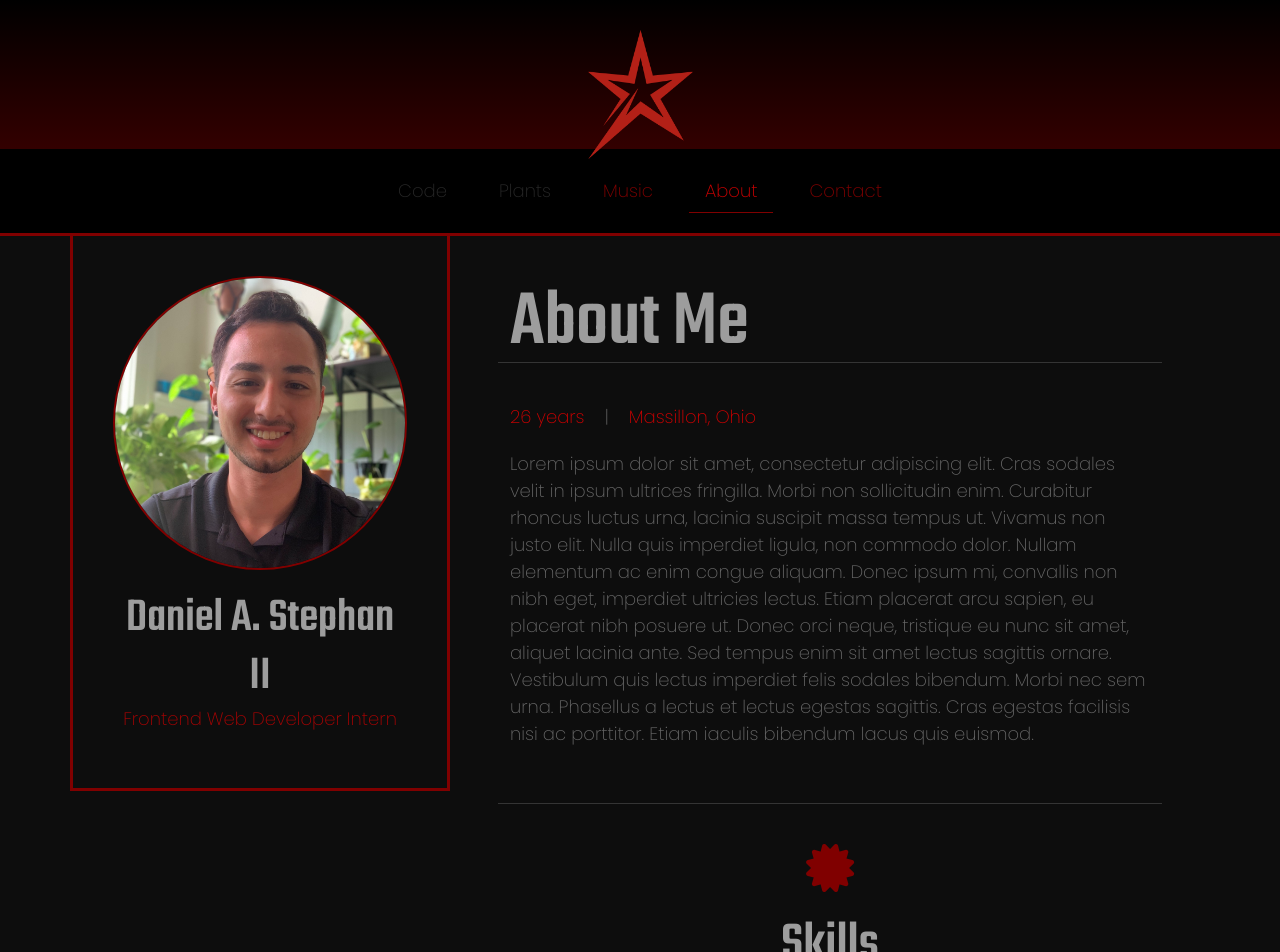
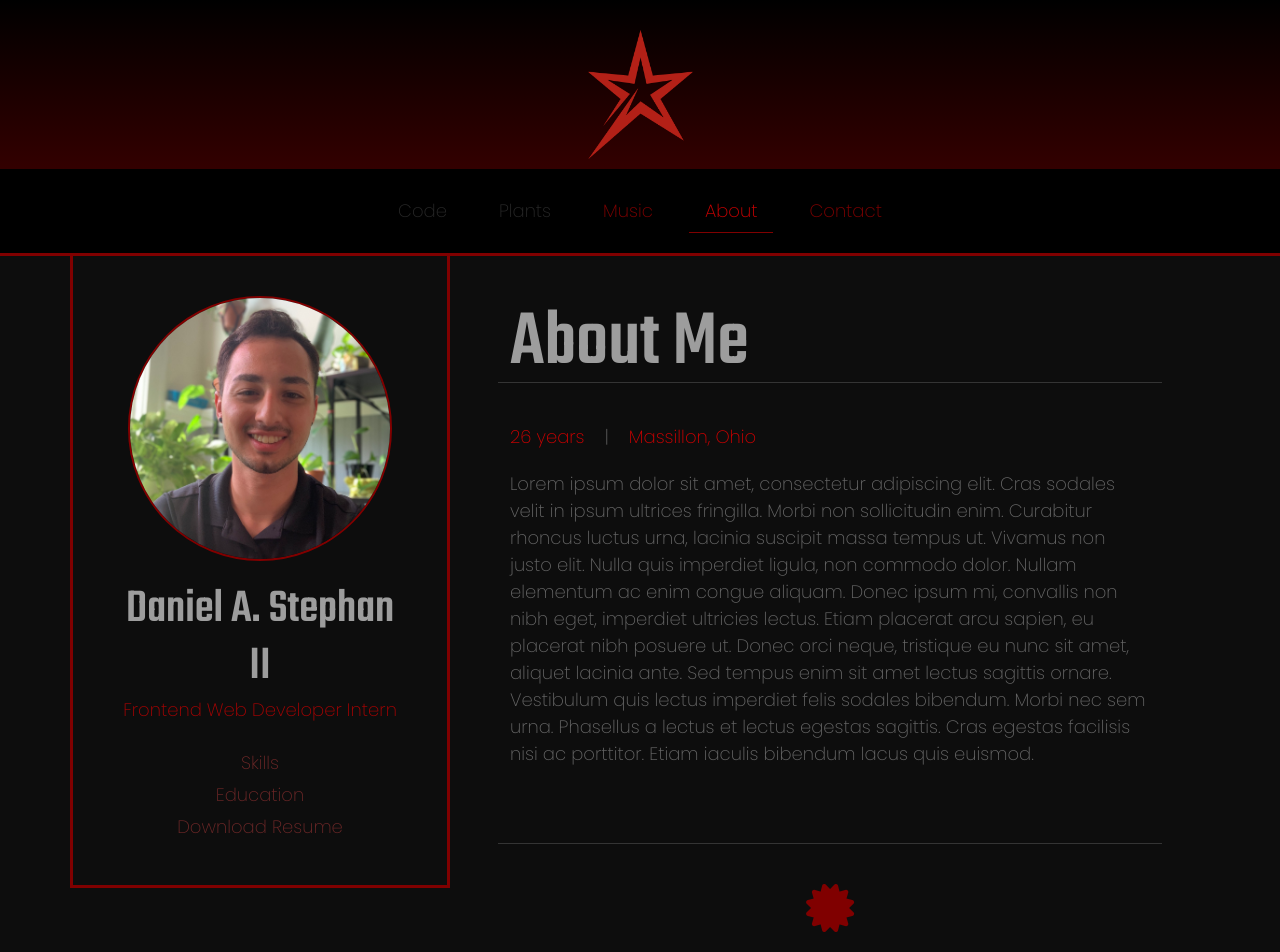
Before and after one commit to dstepha3/DanielOnline, a Vue app: page /about in a window 1280 px wide. Shown: the top 952 px of the page. Built offline with nearby package versions, Linux system fonts and the light colour scheme.

Commit message:
+ updates

```diff
--- a/src/assets/font.css
+++ b/src/assets/font.css
@@ -31,7 +31,7 @@ h7 {
     font-size: 24px !important;
     line-height: 1;
 }
-p, ul{
+p, ul, a{
     font-size: 18px !important;
     font-family: var(--text);
     margin: 0 0 20px;
--- a/src/assets/style.css
+++ b/src/assets/style.css
@@ -35,6 +35,13 @@
 
   .coming-soon {
     color: var(--theme-black);
+  }
+
+  .fade-enter-active, .fade-leave-active {
+    transition: opacity .5s;
+  }
+  .fade-enter, .fade-leave-to /* .fade-leave-active below version 2.1.8 */ {
+    opacity: 0;
   }
 
   #body {
@@ -122,7 +129,7 @@
   }
 
   #about-body .sidebar img {
-    width: 100%;
+    width: 90%;
     object-fit: cover;
     border-radius: 50%;
     border: 2px solid var(--theme-primary-dark);
@@ -141,6 +148,25 @@
     margin-bottom: 40px;
     border-bottom: 1px solid var(--theme-black);
     display: inline-block;
+  }
+
+  #about-body .jump-section {
+    margin-top: 10px;
+  }
+
+  #about-body .jump-section p,
+  #about-body .jump-section a {
+    margin-bottom: 5px;
+    padding: 0;
+    color: var(--theme-warning-dark);
+    font-family: var(--text);
+  }
+
+  #about-body .jump-section p:hover,
+  #about-body .jump-section a:hover {
+    cursor: pointer;
+    color: var(--theme-primary-light);
+    font-weight: 500;
   }
 
   #about-body .job-title {
--- a/src/components/NavBar.vue
+++ b/src/components/NavBar.vue
@@ -1,7 +1,7 @@
 <template lang="html">
 <div id="navbar">
 
-    <div class="top-banner" v-if="display">
+    <div class="top-banner">
         <router-link to="/"><img src="@/assets/images/star-logo.png" width="105"></router-link>
     </div>
 
@@ -41,13 +41,7 @@
 <script>
 
 export default {
-    name: "nav-bar",
-    props : {
-        display: {
-            type: Boolean,
-            default: true
-        }
-    }
+    name: "nav-bar"
 }
 
 </script>
--- a/src/router/index.js
+++ b/src/router/index.js
@@ -58,7 +58,7 @@ const routes = [
         }
     },
     {
-        path: "/thank-you",
+        path: "/contact/thank-you",
         name: "ContactThankYou",
         component: ContactThankYou,
         meta: {
--- a/src/views/About.vue
+++ b/src/views/About.vue
@@ -7,7 +7,13 @@
                     <img src="@/assets/images/About/headshot-aug21.jpg">
                     <h3>Daniel A. Stephan II</h3>
                     <p class="job-title">Frontend Web Developer Intern</p>
+                    <nav class="jump-section">
+                        <p @click="scrollToElement($refs.skills)">Skills</p>
+                        <p @click="scrollToElement($refs.education)">Education</p>
+                        <p><span @click="downloadResume">Download Resume</span></p>
+                    </nav>
                 </div>
+
                 <div class="content col-8">
                     <div class="row about">
                         <h1>About Me</h1>
@@ -15,6 +21,7 @@
                         <div class="section">
                             <p> Lorem ipsum dolor sit amet, consectetur adipiscing elit. Cras sodales velit in ipsum ultrices fringilla. Morbi non sollicitudin enim. Curabitur rhoncus luctus urna, lacinia suscipit massa tempus ut. Vivamus non justo elit. Nulla quis imperdiet ligula, non commodo dolor. Nullam elementum ac enim congue aliquam. Donec ipsum mi, convallis non nibh eget, imperdiet ultricies lectus. Etiam placerat arcu sapien, eu placerat nibh posuere ut. Donec orci neque, tristique eu nunc sit amet, aliquet lacinia ante. Sed tempus enim sit amet lectus sagittis ornare. Vestibulum quis lectus imperdiet felis sodales bibendum. Morbi nec sem urna. Phasellus a lectus et lectus egestas sagittis. Cras egestas facilisis nisi ac porttitor. Etiam iaculis bibendum lacus quis euismod.</p>
                         </div>
+                        <a ref="skills"></a> <!-- ref placed her so renders properly -->
                     </div>
                     <div class="row skills">
                         <div class="heading">
@@ -48,6 +55,7 @@
                                 <p>mySQL</p>
                             </div>
                         </div>
+                        <a ref="education"></a> <!-- ref placed her so renders properly -->
                     </div>
                     <div class="row education">
                         <div class="heading education">
@@ -118,11 +126,9 @@
 
                                 <div class="align-center" style="flex-basis: 40%; margin-left: 10px">
                                     <h6 style="margin-top: -15px">GPA</h6>
-                                    <p class="GPA">-</p>
+                                    <p class="GPA">3.600</p>
                                 </div>
-
                             </div>
-
                     </div>
                 </div>
             </div>
@@ -140,6 +146,14 @@ export default {
     components: {
         NavBar,
         FooterLarge
+    },
+    methods: {
+        scrollToElement(elementRef) {
+            elementRef.scrollIntoView({ behavior: "smooth", block: "start" });
+        },
+        downloadResume: () => {
+            window.open('https://drive.google.com/file/d/1hvYlA2TQjh-5ExP_3pLJYxC9USZZfMGT/view?usp=sharing');
+        }
     }
 }
 
--- a/src/views/Contact.vue
+++ b/src/views/Contact.vue
@@ -14,7 +14,7 @@
             <div class="mb-5">
                 <textarea class="form-control" name="users-message" placeholder="message" rows="5"></textarea>
             </div>
-            <input type="submit" value="Send" class="btn" style="color: #000000; background: var(--theme-primary-dark)"/>
+            <input type="submit" onclick="document.body.style.cursor='wait'; return true;" value="Send" class="btn" style="color: #000000; background: var(--theme-primary-dark)"/>
             </form>
         </div>
     </div>
@@ -42,10 +42,10 @@ export default {
       emailjs.sendForm('dstephan316', 'template_contact_donline', e.target, 'user_vsho8JdW4BokewL2D4klp')
         .then((result) => {
             console.log('SUCCESS!', result.status, result.text);
-
-                router.push({name: "ContactThankYou"});
-
+            document.body.style.cursor='default';
+            router.push({name: "ContactThankYou"});
         }, (error) => {
+            document.body.style.cursor='default';
             console.log('FAILED...', error);
         });
     }
--- a/src/views/ContactThankYou.vue
+++ b/src/views/ContactThankYou.vue
@@ -1,15 +1,21 @@
 <template lang="html">
+    <NavBar></NavBar>
     <div id="body" style="text-align: center; padding: 0 30px">
         <h1>Thank You for Reaching Out!
         </h1>
         <span class="coming-soon">I'll get back to you as soon as I can.</span>
     </div>
+
 </template>
 
 <script lang="js">
+import NavBar from "@/components/NavBar.vue";
 
 export default {
-    name: 'ContactThankYou'
+    name: 'ContactThankYou',
+    components: {
+        NavBar
+    }
 }
 
 </script>
```
